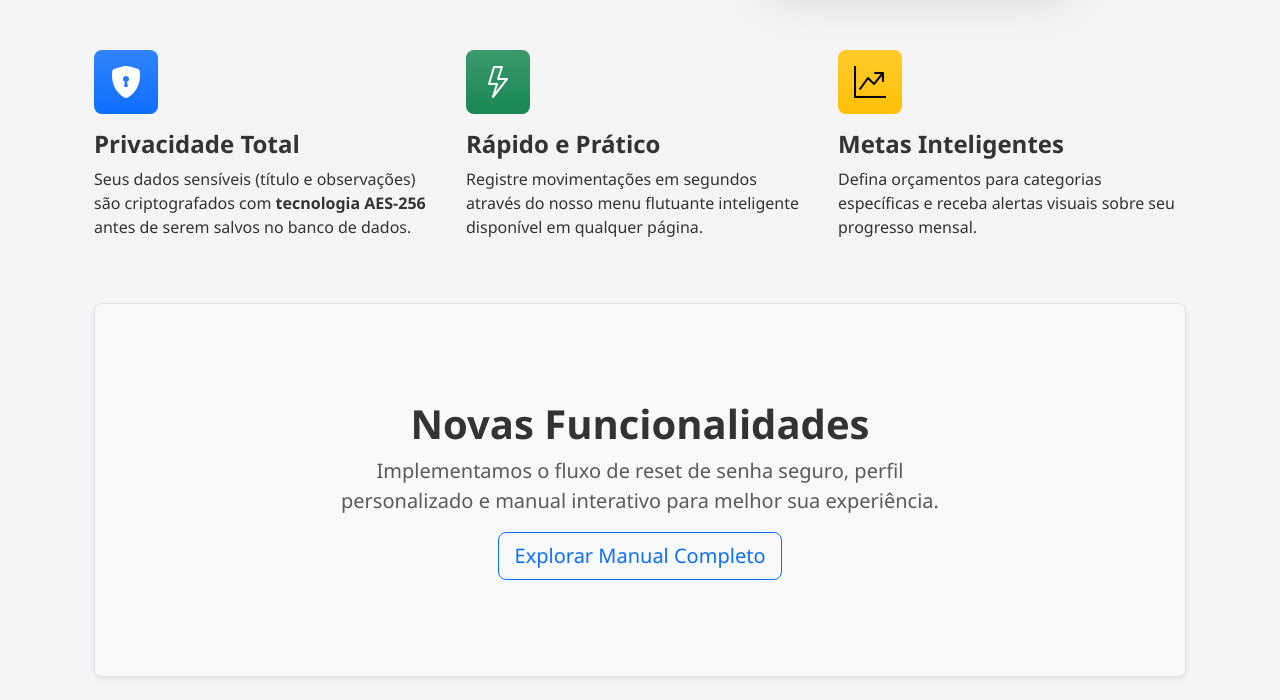
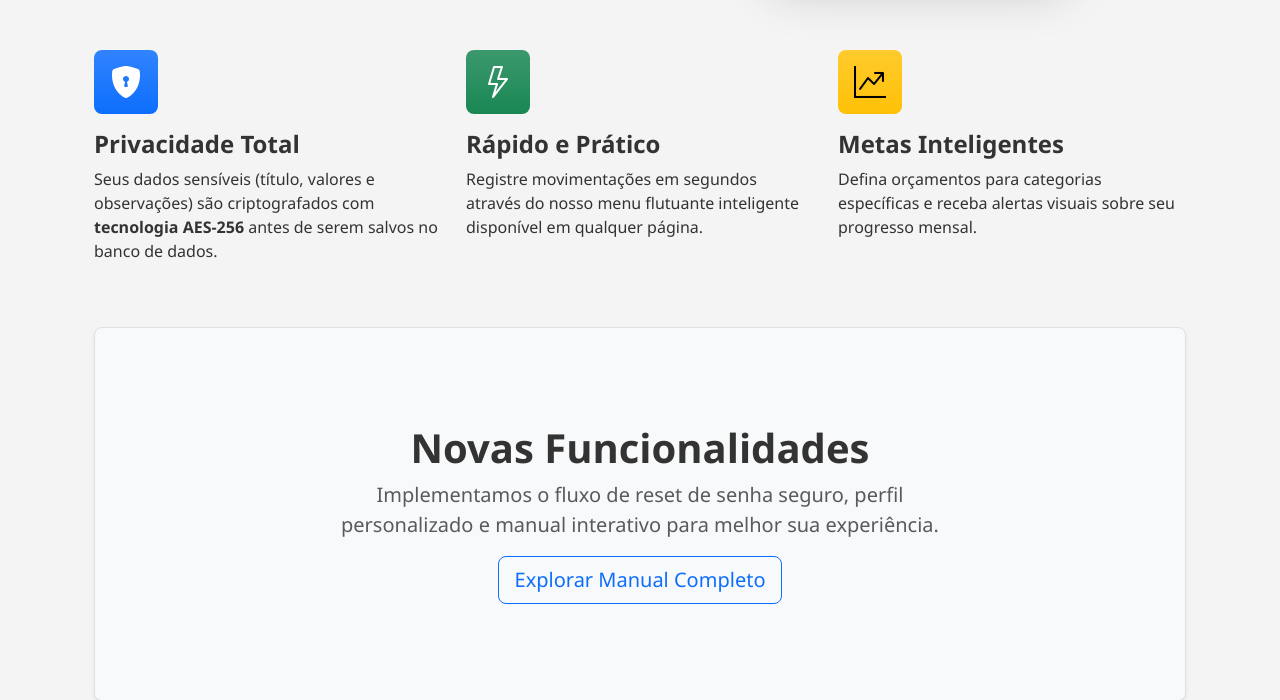
Before and after one commit to RibDevops/minhacarteira, a Django app: page / in a window 1280 px wide. Shown: the part 426-1126 px from the top of the page. Run offline with Django 5.2, Linux system fonts and the light colour scheme; parts of the project's set-up code (start-up, migrations or seed data) failed here and were passed over; some libraries are stand-ins or nearby versions.

Commit message:
Update financial privacy information to include value encryption
Update the home page to mention that financial values are now encrypted along with titles and observations.

Replit-Commit-Author: Agent
Replit-Commit-Session-Id: 797606a2-37e9-4af5-8ed7-9dfeff66613f
Replit-Commit-Checkpoint-Type: intermediate_checkpoint
Replit-Commit-Event-Id: b8bc5e32-dff3-4a2c-8561-935a9233153e
Replit-Commit-Screenshot-Url: https://storage.googleapis.com/screenshot-production-us-central1/1217578f-736e-48a2-9e67-f9df879dc218/797606a2-37e9-4af5-8ed7-9dfeff66613f/3aQrDPb
Replit-Helium-Checkpoint-Created: true

```diff
--- a/templates/home.html
+++ b/templates/home.html
@@ -27,7 +27,7 @@
         <i class="bi bi-shield-lock-fill"></i>
       </div>
       <h3 class="fs-4 fw-bold">Privacidade Total</h3>
-      <p>Seus dados sensíveis (título e observações) são criptografados com <strong>tecnologia AES-256</strong> antes de serem salvos no banco de dados.</p>
+      <p>Seus dados sensíveis (título, valores e observações) são criptografados com <strong>tecnologia AES-256</strong> antes de serem salvos no banco de dados.</p>
     </div>
     <div class="feature col">
       <div class="feature-icon d-inline-flex align-items-center justify-content-center text-bg-success bg-gradient fs-2 mb-3 rounded-3 px-3 py-2">
```
